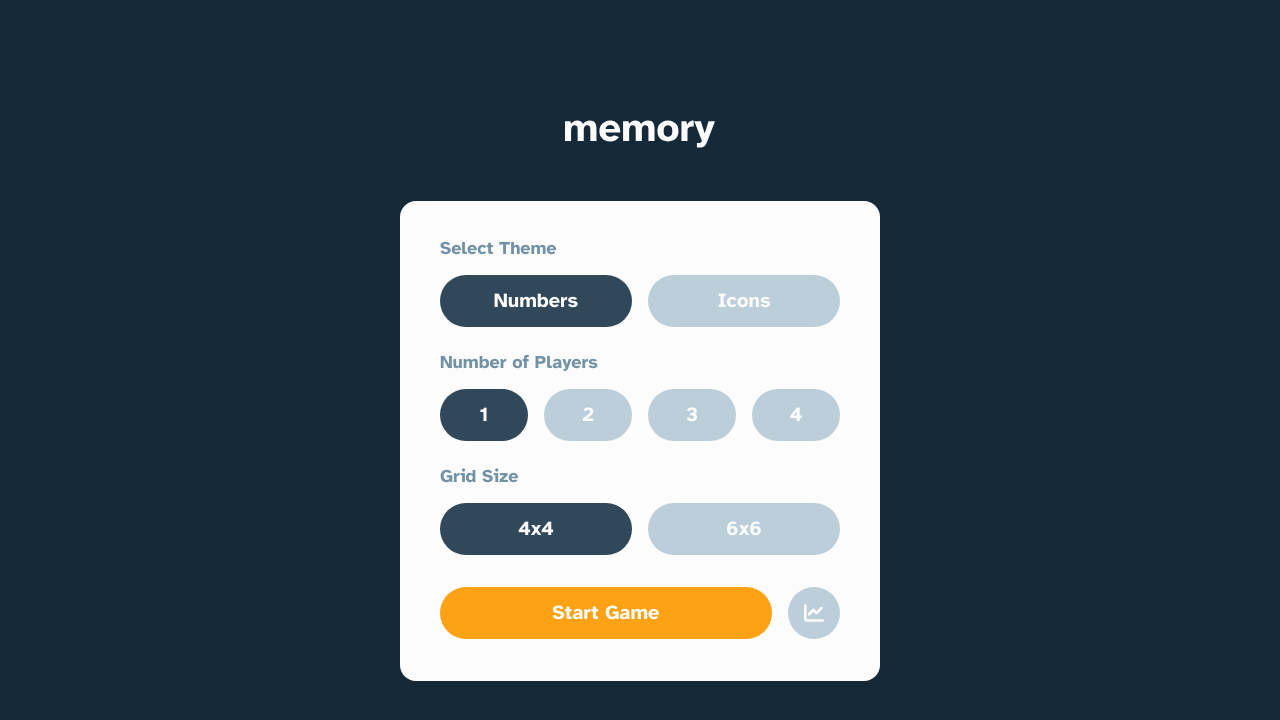
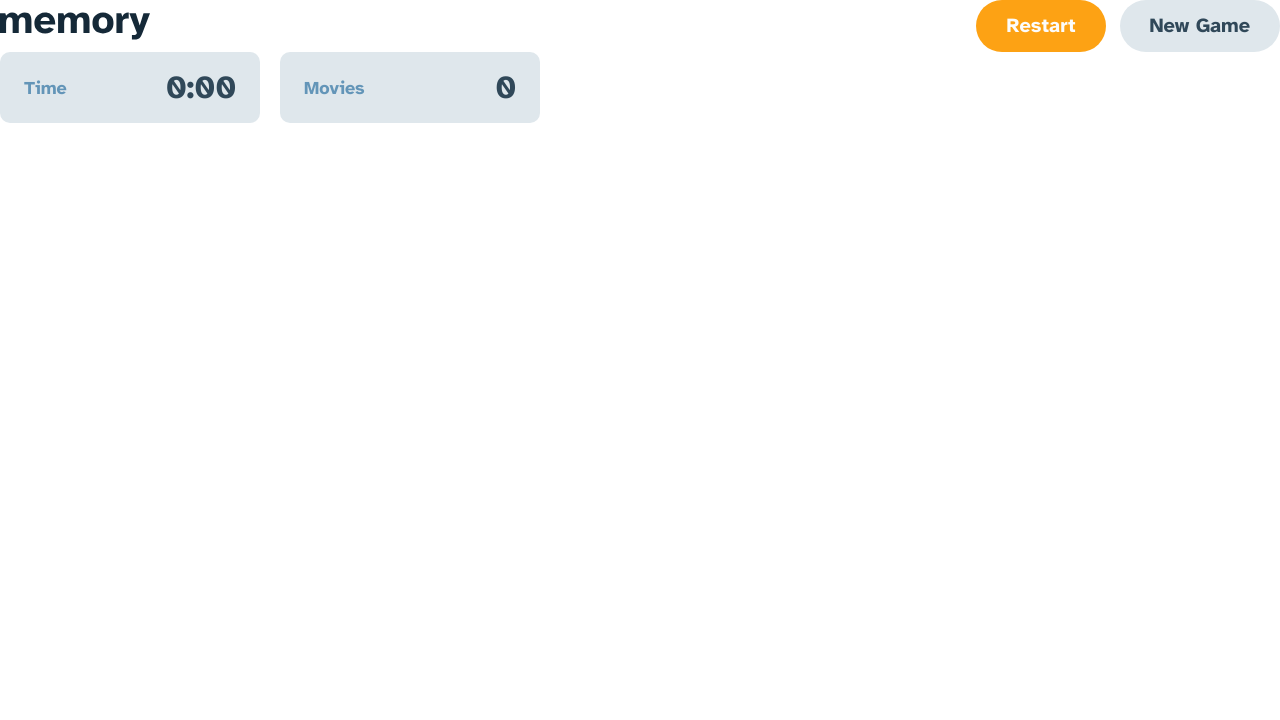
Before and after one commit to DmitryMuzalev/memory-game, a React (Vite) app: page / in a window 1280 px wide. Shown: the top 720 px of the page. Built offline with nearby package versions, Linux system fonts and the light colour scheme.

Commit message:
feat: Add components: Game and GameFooter.

```diff
--- a/src/App.jsx
+++ b/src/App.jsx
@@ -1,6 +1,7 @@
 /* import data from "./data"; */
 
-import { StartMenu } from "./components/StartMenu/StartMenu";
+import { Game } from "./components/Game/Game";
+//import { StartMenu } from "./components/StartMenu/StartMenu";
 
 //import { Card } from "./components/Card/Card";
 /* import { shuffleCards } from "./utils/shuffle-algorithm";
@@ -22,7 +23,8 @@ function App() {
 
   return (
     <div className="app">
-      <StartMenu />
+      {/* <StartMenu /> */}
+      <Game />
       {/*   <div>
         <GameHeader />
         <div className="gameContainer">
--- /dev/null
+++ b/src/components/Game/Game.jsx
@@ -0,0 +1,13 @@
+import styles from "./Game.module.scss";
+import { GameHeader } from "../GameHeader/GameHeader";
+import { GameFooter } from "../GameFooter/GameFooter";
+
+function Game() {
+  return (
+    <div className={styles.game}>
+      <GameHeader />
+      <GameFooter />
+    </div>
+  );
+}
+export { Game };
--- /dev/null
+++ b/src/components/Game/Game.module.scss
@@ -0,0 +1,2 @@
+.game {
+}
--- /dev/null
+++ b/src/components/GameFooter/GameFooter.jsx
@@ -0,0 +1,20 @@
+import { useState } from "react";
+import { InfoBlock } from "../InfoBlock/InfoBlock";
+import styles from "./GameFooter.module.scss";
+
+function GameFooter() {
+  const [isOnePlayerMode, setOnePlayerMode] = useState(true);
+  return (
+    <footer className={styles.gameFooter}>
+      {isOnePlayerMode ? (
+        <>
+          <InfoBlock label="time" value="0:00" />
+          <InfoBlock label="movies" value="0" />
+        </>
+      ) : (
+        <></>
+      )}
+    </footer>
+  );
+}
+export { GameFooter };
--- /dev/null
+++ b/src/components/GameFooter/GameFooter.module.scss
@@ -0,0 +1,5 @@
+.gameFooter {
+  display: flex;
+  column-gap: 1.25rem;
+  max-width: 540px;
+}
--- a/src/components/GameHeader/GameHeader.module.scss
+++ b/src/components/GameHeader/GameHeader.module.scss
@@ -3,8 +3,13 @@
   display: flex;
   align-items: center;
   justify-content: space-between;
+
   &Btns {
     display: flex;
     gap: 0.875rem;
+    button {
+      width: auto;
+      padding: 0.8em 1.5em;
+    }
   }
 }
--- a/src/components/InfoBlock/InfoBlock.module.scss
+++ b/src/components/InfoBlock/InfoBlock.module.scss
@@ -4,10 +4,10 @@
   align-items: center;
   justify-content: space-between;
   background-color: var(--c-blue-6);
-  padding: 1.5rem 1.25rem;
+  padding: 1rem 1.5rem;
   font-weight: 700;
   gap: 1rem;
-  border-radius: 0.5rem;
+  border-radius: 0.625rem;
 
   &Label {
     text-transform: capitalize;
--- a/src/components/Logo/Logo.jsx
+++ b/src/components/Logo/Logo.jsx
@@ -1,15 +1,9 @@
-import styles from "./Logo.module.scss";
 import darkLogo from "../../assets/images/logo-dark.svg";
 import lightLogo from "../../assets/images/logo-light.svg";
 
 function Logo({ style = "dark" }) {
   return (
-    <div className={styles.logo}>
-      <img
-        src={style === "dark" ? darkLogo : lightLogo}
-        alt="Logo game Memory"
-      />
-    </div>
+    <img src={style === "dark" ? darkLogo : lightLogo} alt="Logo game Memory" />
   );
 }
 export { Logo };
--- a/src/components/Logo/Logo.module.scss
+++ /dev/null
@@ -1,2 +0,0 @@
-.logo {
-}
```
Also changed, not shown: src/components/StartMenu/StartMenu.jsx (+0 -47 lines).
